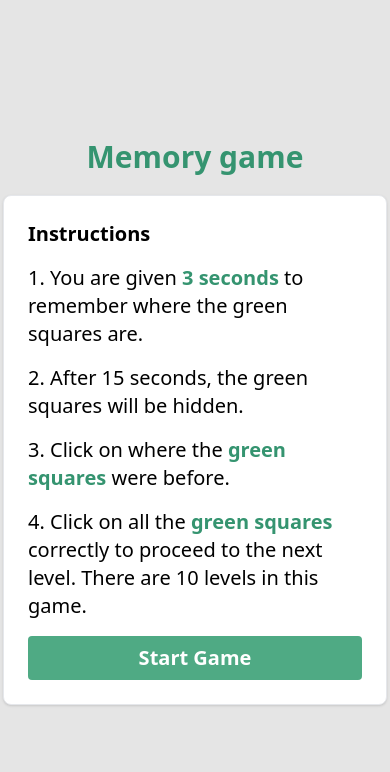
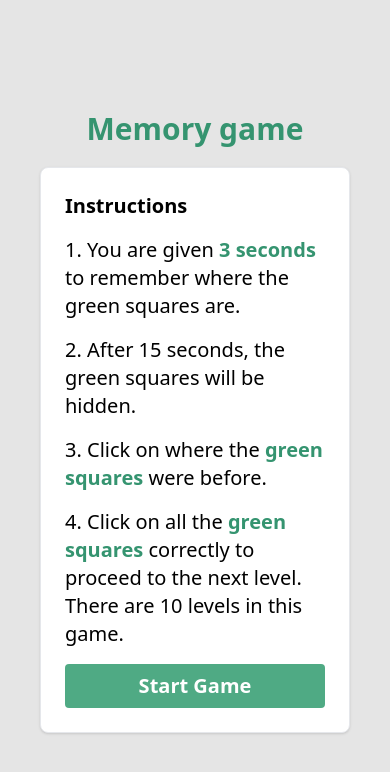
Before and after one commit to jlimsy/memory-game, a React (Vite) app: page / in a window 390 px wide. Shown: the top 772 px of the page. Built offline with nearby package versions, Linux system fonts and the light colour scheme.

Commit message:
mobile responsive WelcomePage

```diff
--- a/src/pages/WelcomePage.jsx
+++ b/src/pages/WelcomePage.jsx
@@ -39,7 +39,7 @@ export default function WelcomePage() {
       </div>
 
       {start || (
-        <div className="flex flex-col max-w-sm p-6 bg-white border border-gray-200 rounded-lg shadow">
+        <div className="flex flex-col max-w-sm p-6 bg-white border border-gray-200 rounded-lg shadow ml-10 mr-10">
           <h2 className="text-left mb-4">Instructions</h2>
           <ol className="space-y-4 mb-4 text-left list-decimal list-inside font-normal">
             <li>
```
